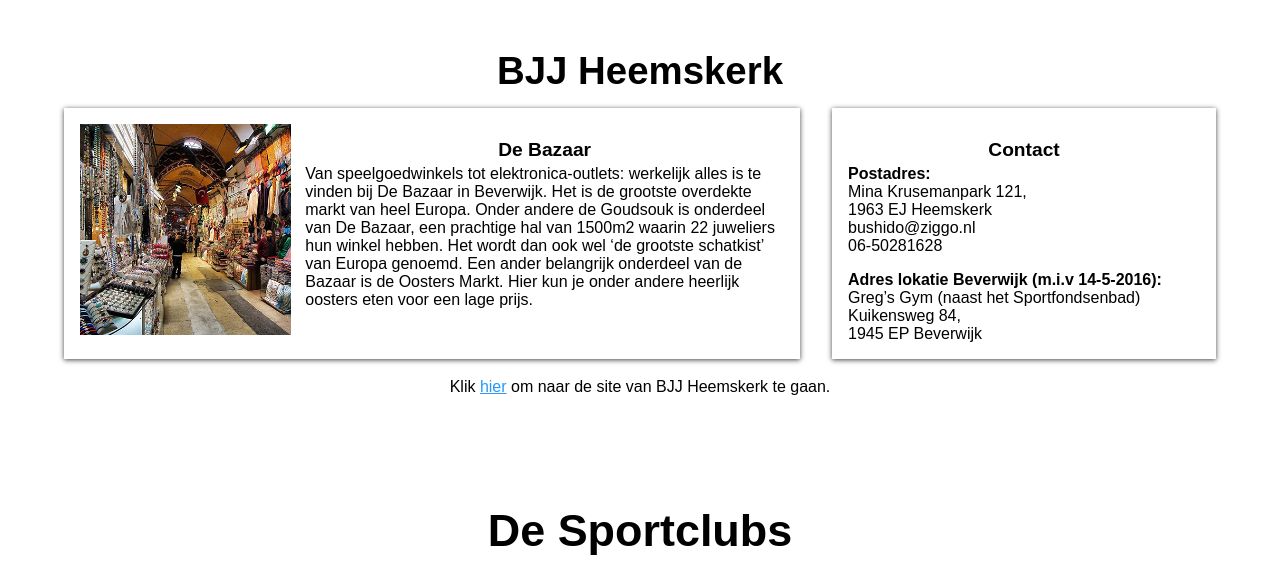
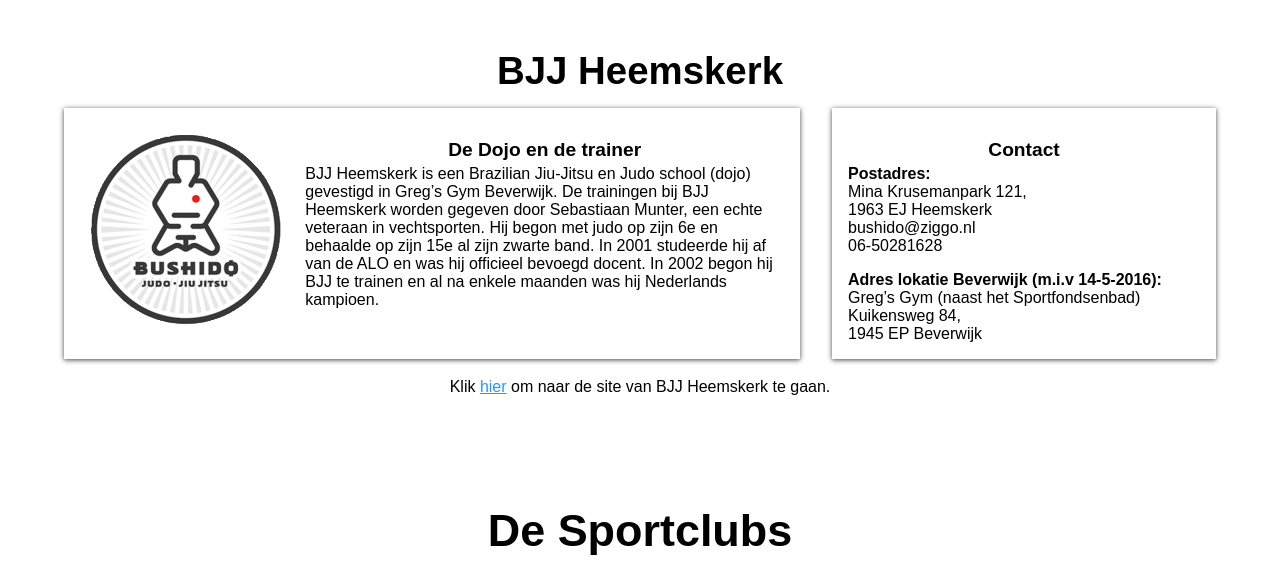
Before and after one commit to BramSierhuis/WebMarkup-Assessment, a plain HTML site: page index.html in a window 1280 px wide. Shown: the part 1900-2465 px from the top of the page. Drawn offline with Linux system fonts and the light colour scheme.

Commit message:
Finished referral content

```diff
--- a/index.html
+++ b/index.html
@@ -99,9 +99,9 @@
            </header>
 
            <article class="gridArticle article-left">
-               <img src="img/bazaar400x400.png">
-               <h4>De Bazaar</h4>
-               <p>Van speelgoedwinkels tot elektronica-outlets: werkelijk alles is te vinden bij De Bazaar in Beverwijk. Het is de grootste overdekte markt van heel Europa. Onder andere de Goudsouk is onderdeel van De Bazaar, een prachtige hal van 1500m2 waarin 22 juweliers hun winkel hebben. Het wordt dan ook wel ‘de grootste schatkist’ van Europa genoemd. Een ander belangrijk onderdeel van de Bazaar is de Oosters Markt. Hier kun je onder andere heerlijk oosters eten voor een lage prijs.</p>
+               <img src="img/logoBJJ.png">
+               <h4>De Dojo en de trainer</h4>
+               <p>BJJ Heemskerk is een Brazilian Jiu-Jitsu en Judo school (dojo) gevestigd in Greg’s Gym Beverwijk. De trainingen bij BJJ Heemskerk worden gegeven door Sebastiaan Munter, een echte veteraan in vechtsporten. Hij begon met judo op zijn 6e en behaalde op zijn 15e al zijn zwarte band. In 2001 studeerde hij af van de ALO en was hij officieel bevoegd docent. In 2002 begon hij BJJ te trainen en al na enkele maanden was hij Nederlands kampioen. </p>
            </article>
            <aside>
                 <article class="gridArticle">
```
Also changed, not shown: img/logoBJJ.png (added), 1 other file.
